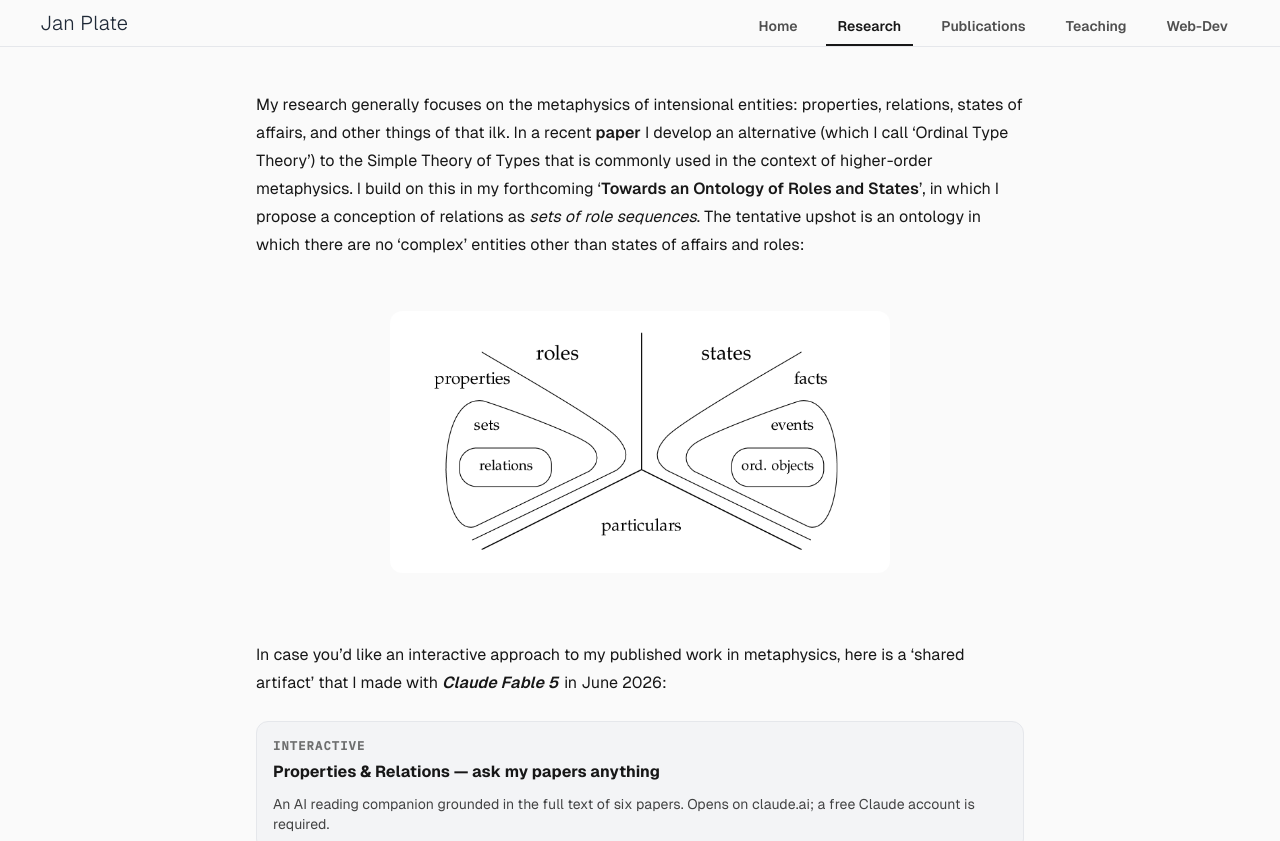
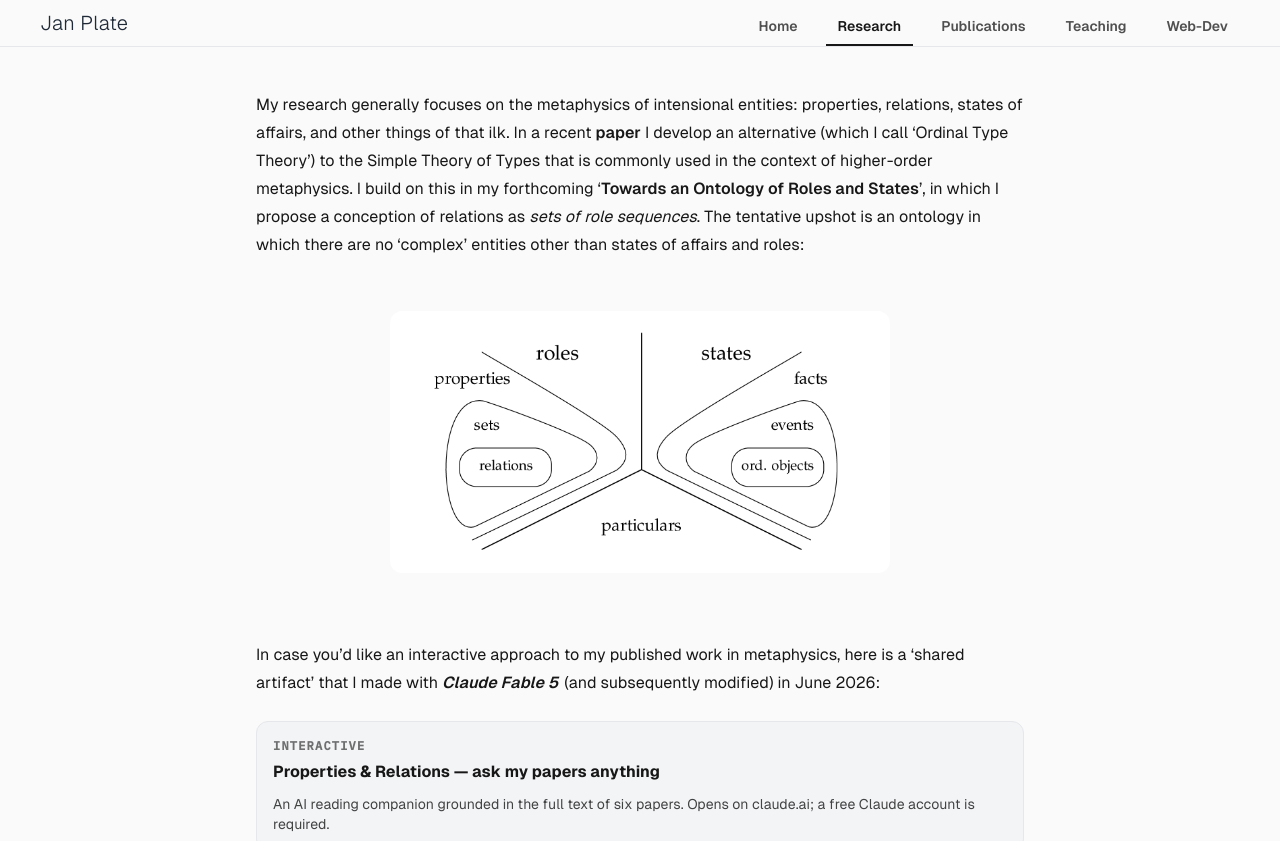
Before and after one commit to jplate/home, a Next.js app: page /home/Research in a window 1280 px wide. Shown: the top 841 px of the page. Built offline with nearby package versions, Linux system fonts and the light colour scheme.

Commit message:
Update page.tsx

```diff
--- a/src/app/Research/page.tsx
+++ b/src/app/Research/page.tsx
@@ -99,7 +99,7 @@ export default function Page() {
                     >
                         <i className='pr-[0.12em]'>Claude Fable 5</i>
                     </a>{' '}
-                    in June 2026:
+                    (and subsequently modified) in June 2026:
                 </p>
                 <a
                     href='https://claude.ai/public/artifacts/d5ddcdd2-4277-4315-9096-823ec8884eec'
```
